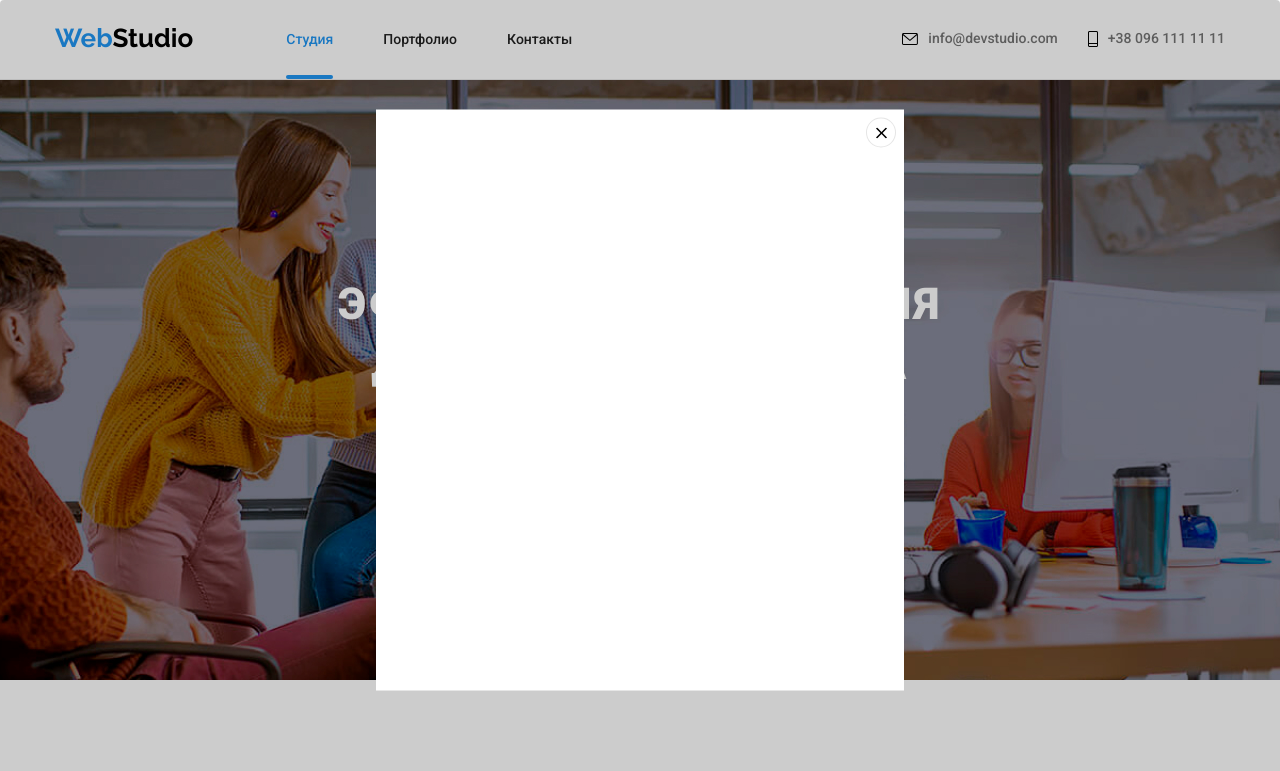
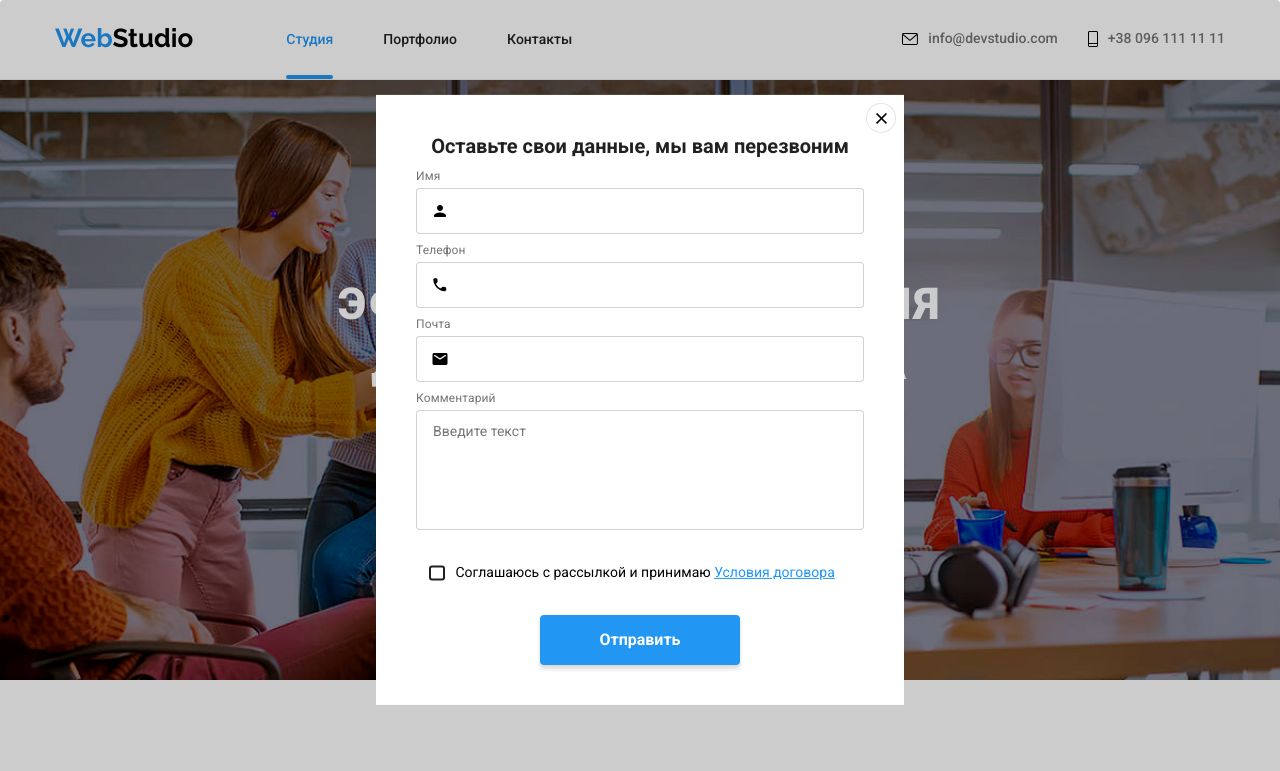
Before and after one commit to Andrii-Melnyk/goit-markup-hw-06, a plain HTML site: page index.html in a window 1280 px wide. Both pictures are taken after a click on the button "Заказать услугу". Shown: the top 771 px of the page. Drawn offline with nearby package versions, Linux system fonts and the light colour scheme.

Commit message:
add form

```diff
--- a/css/styles.css
+++ b/css/styles.css
@@ -448,7 +448,7 @@ p {
   top: 50%;
   min-width: 528px;
   min-height: 581px;
-  padding: 8px;
+  padding: 40px;
   background-color: var(--white-color);
   transform: translate(-50%, -50%) scale(1);
   opacity: 1;
@@ -465,6 +465,9 @@ p {
 }
 
 .backdrop-button {
+  position: absolute;
+  right: 8px;
+  top: 8px;
   display: flex;
   margin-left: auto;
   width: 30px;
@@ -476,3 +479,128 @@ p {
   align-items: center;
   cursor: pointer;
 }
+
+.backdrop-button:hover .icon {
+  fill: var(--accent-color);
+}
+
+.modal-title {
+  margin-bottom: 30px;
+  font-weight: 700;
+  font-size: 20px;
+  line-height: 1.15;
+  text-align: center;
+  color: var(--title-color);
+}
+
+.form-field {
+  display: block;
+  position: relative;
+  margin-bottom: 28px;
+}
+
+.form-input {
+  width: 100%;
+  padding-top: 14px;
+  padding-bottom: 14px;
+  padding-left: 42px;
+  border: 1px solid rgba(33, 33, 33, 0.2);
+  border-radius: 4px;
+  outline: none;
+}
+.form-label {
+  position: absolute;
+  left: 0;
+  top: -22px;
+  font-size: 12px;
+  line-height: 1.7;
+  letter-spacing: 0.01em;
+  color: var(--primary-text-color);
+}
+
+.form-icon {
+  position: absolute;
+  top: 50%;
+  left: 15px;
+  transform: translateY(-50%);
+}
+
+.form-field:focus-within .form-icon {
+  fill: var(--accent-color);
+}
+
+.form-field:focus-within .form-input {
+  border: 1px solid var(--accent-color);
+}
+
+.form-field textarea {
+  width: 100%;
+  height: 120px;
+  resize: none;
+  padding: 12px 16px;
+  outline: none;
+  border: 1px solid rgba(33, 33, 33, 0.2);
+  border-radius: 4px;
+}
+
+/* Checkbox */
+
+.form-checkbox {
+  display: inline-block;
+  position: relative;
+  padding-left: 36px;
+  margin-bottom: 30px;
+}
+.checkbox-icon {
+  position: absolute;
+  left: 13px;
+  top: 50%;
+  transform: translateY(-50%);
+
+  width: 16px;
+  height: 15px;
+  border: 2px solid var(--title-color);
+  border-radius: 3px;
+}
+
+.checkbox:checked ~ .checkbox-icon {
+  background-image: url(../images/svg/icon-check.svg);
+  background-repeat: no-repeat;
+  background-size: contain;
+  background-color: var(--accent-color);
+  border-color: var(--accent-color);
+}
+
+.checkbox {
+  appearance: none;
+}
+
+.checkbox-label {
+  font-size: 14px;
+  line-height: 1.7;
+}
+
+.checkbox-label a {
+  color: var(--accent-color);
+}
+
+.form-submit {
+  display: block;
+  margin-left: auto;
+  margin-right: auto;
+  width: 200px;
+  height: 50px;
+  font-weight: 700;
+  font-size: 16px;
+  background: var(--accent-color);
+  box-shadow: 0px 4px 4px rgba(0, 0, 0, 0.15);
+  border-radius: 4px;
+  border: 0;
+  cursor: pointer;
+  color: var(--white-color);
+}
+
+.form-submit:hover,
+.form-submit:focus {
+  background: #188ce8;
+}
--- a/index.html
+++ b/index.html
@@ -386,10 +386,56 @@
           <svg width="11" height="11" class="icon">
             <path
               d="M11 1.10786L9.89214 0L5.5 4.39214L1.10786 0L0 1.10786L4.39214 5.5L0 9.89214L1.10786 11L5.5 6.60786L9.89214 11L11 9.89214L6.60786 5.5L11 1.10786Z"
-              fill="black"
             />
           </svg>
         </button>
+        <h2 class="modal-title">Оставьте свои данные, мы вам перезвоним</h2>
+
+        <form class="form">
+          <label class="form-field">
+            <input type="text" class="form-input" />
+            <span class="form-label">Имя</span>
+            <svg class="form-icon" width="18" height="18">
+              <use href="images/svg/symbol-defs1.svg#icon-person-black"></use>
+            </svg>
+          </label>
+
+          <label class="form-field">
+            <input type="tel" class="form-input" />
+            <span class="form-label">Телефон</span>
+            <svg class="form-icon" width="18" height="18">
+              <use href="images/svg/symbol-defs1.svg#icon-phone-black"></use>
+            </svg>
+          </label>
+
+          <label class="form-field">
+            <input type="email" class="form-input" />
+            <span class="form-label">Почта</span>
+            <svg class="form-icon" width="18" height="18">
+              <use href="images/svg/symbol-defs1.svg#icon-email-black"></use>
+            </svg>
+          </label>
+
+          <label class="form-field">
+            <textarea name="" placeholder="Введите текст"></textarea>
+            <span class="form-label">Комментарий</span>
+          </label>
+
+          <label class="form-checkbox">
+            <input
+              type="checkbox"
+              class="checkbox"
+              name="ofer"
+              value="chacked"
+            />
+            <span class="checkbox-label"
+              >Соглашаюсь с рассылкой и принимаю
+              <a href="">Условия договора</a></span
+            >
+            <div class="checkbox-icon"></div>
+          </label>
+          <button class="form-submit" type="submit">Отправить</button>
+        </form>
       </div>
     </div>
     <script src="./js/modal.js"></script>
```
Also changed, not shown: images/svg/email-black.svg (added), images/svg/icon-check.svg (added), images/svg/icon-send.svg (added), images/svg/person-black.svg (added), images/svg/phone-black.svg (added), images/svg/symbol-defs1.svg (added).
